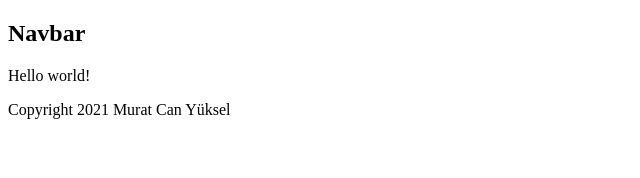
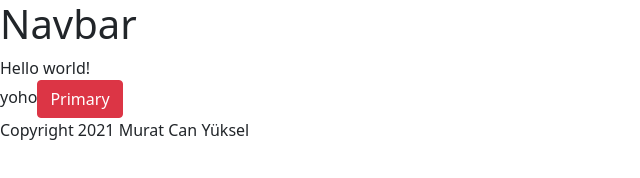
Before and after one commit to muratcan-yuksel/shopping-cart, a Gatsby site: page / in a window 1280 px wide. Shown: the whole page, without its empty margins (0-640 px from the left). Built offline with nearby package versions, Linux system fonts and the light colour scheme; Gatsby itself is replaced by a stand-in of ours.

Commit message:
successfully added bootstrap using gatsby-browser.js

```diff
--- /dev/null
+++ b/gatsby-browser.js
@@ -0,0 +1,3 @@
+import "bootstrap/dist/css/bootstrap.min.css";
+import "bootstrap/dist/js/bootstrap.min.js";
+import "@popperjs/core/dist/umd/popper.min.js";
--- a/package.json
+++ b/package.json
@@ -14,6 +14,7 @@
     "test": "echo \"Write tests! -> https://gatsby.dev/unit-testing\" && exit 1"
   },
   "dependencies": {
+    "bootstrap": "^5.0.1",
     "gatsby": "^3.6.2",
     "react": "^17.0.1",
     "react-dom": "^17.0.1"
--- a/src/pages/index.js
+++ b/src/pages/index.js
@@ -5,6 +5,8 @@ export default function Home() {
   return (
   <Layout>
 <div>Hello world!</div>
+yoho
+<button type="button" class="btn btn-danger">Primary</button>
   </Layout>
   )
 }
```
Also changed, not shown: 1 other file.
